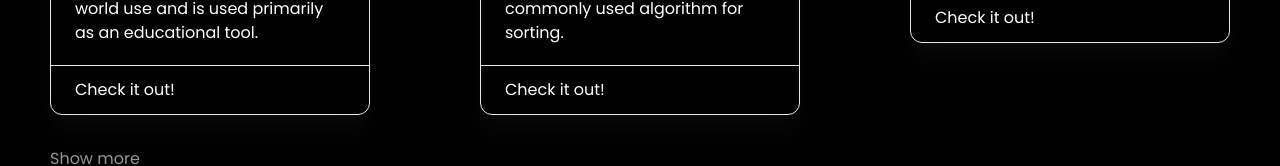
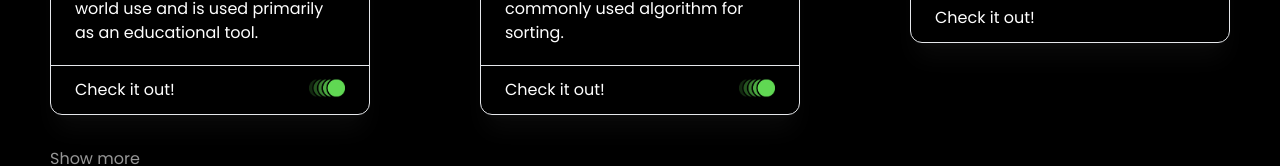
Before and after one commit to TrueJu/sorting_visualization, a React (Vite) app: page / in a window 1280 px wide. Shown: the part 758-924 px from the top of the page. Built offline with nearby package versions, Linux system fonts and the light colour scheme.

Commit message:
Added isAnimated indication

```diff
--- a/src/components/Explore.tsx
+++ b/src/components/Explore.tsx
@@ -208,10 +208,10 @@ const Card = ({ img, title="default", content="default", animated=false }:CardPr
         <div className="w-24 h-20 -ml-6 -mt-6 -mb-[56px] blur-2xl opacity-10 bg-blue-gradient"></div>
         <img src={img} alt="Sorting Icon" className="w-12 absolute" />
         <h2 className="ml-24 text-2xl cursor-pointer text-blue-gradient font-bold break-words">{title}</h2>
-        {/* <p className="text-green-500 w-full font-bold text-[8px] -mb-[28px] text-right -translate-y-[98px] translate-x-8 rotate-[30deg]">{animated ? "Animated" : ""}</p> */}
         <p className="mt-9 cursor-pointer">{content}</p>
+        {animated ? <img src="../src/assets/animated.png?v=2" alt="" className="animationIcon ml-[100%] -mb-[36px] w-9 h-auto translate-y-[25px] -translate-x-[100%]" title="Animated" /> : null}
         <hr className="card-hr" />
         <button className="pt-3 group-hover:font-bold group-hover:ml-[50%] group-hover:-translate-x-1/2 transition-all ease-out duration-500">Check it out!</button>
-    </div>;
+    </div>
 
 export default Explore
--- a/src/index.css
+++ b/src/index.css
@@ -135,6 +135,9 @@ img {
   transform: translateX(-24px);
   margin-top: 20px;
 }
+.animationIcon {
+  filter: invert(30%) sepia(52%) saturate(589%) hue-rotate(63deg) brightness(99%) contrast(82%);
+}
 
 .data-blocks {
   background-color: #00b862;
```
Also changed, not shown: src/assets/animated.png (added), 4 other files (tests, documents, lock files or other folders).
